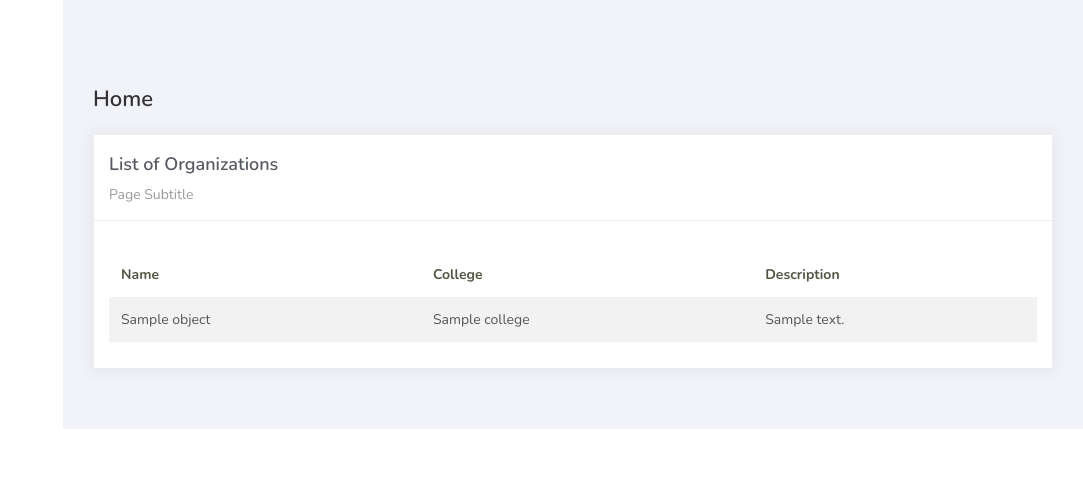
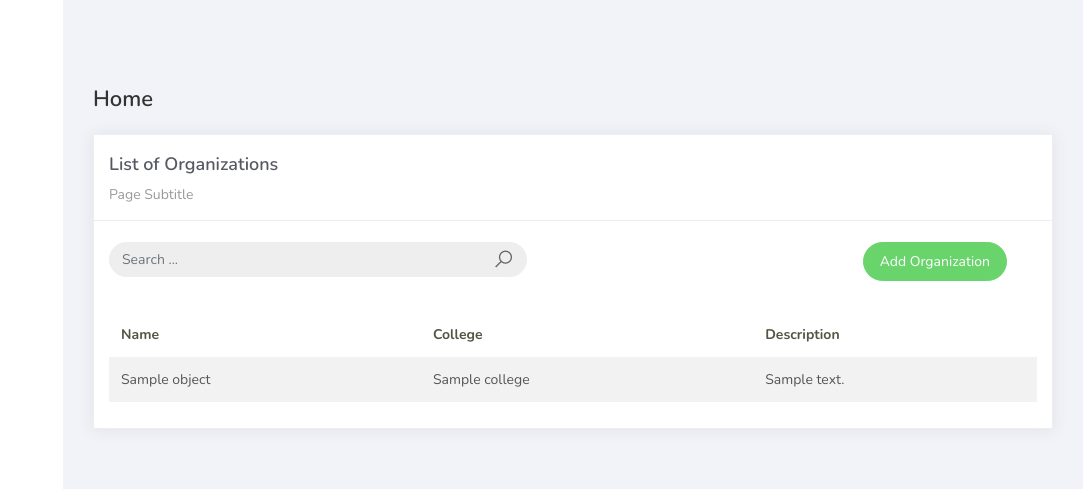
Before and after one commit to takeshii17/PSUsphere, a Django app: template projectsite/templates/org_list.html in a window 1280 px wide. Shown: the part 1703-2192 px from the top of the page, without its empty margins (197-1280 px from the left). Before the commit the page ends 2132 px from the top, so only its background shows below. Run offline with Django 5.2, Linux system fonts and the light colour scheme; the template is opened without the code that fills it: most values are stand-ins (such as "Sample title", 1, 10 or a date in 2020); some libraries are stand-ins or nearby versions.

Commit message:
Resolved merge conflicts

```diff
--- a/projectsite/templates/org_list.html
+++ b/projectsite/templates/org_list.html
@@ -12,6 +12,27 @@
                         <div class="card-title">List of Organizations</div>
                         <div class="card-category">Page Subtitle</div>
                     </div>
+                    <br />
+                    <div class="col-md-12 row">
+                        <div class="col-md-6">
+                            <form class="navbar-left navbar-form nav-search mr-md-3" action="">
+                                <div class="input-group">
+                                    <input type="text" placeholder="Search ..." class="form-control" />
+                                    <div class="input-group-append">
+                                        <span class="input-group-text">
+                                            <i class="la la-search search-icon"></i>
+                                        </span>
+                                    </div>
+                                </div>
+                            </form>
+                        </div>
+                        <div class="col-md-6">
+                            <div class="pull-right">
+                                <a href="{% url 'organization-add' %}" class="btn btn-success btn-rounded">Add Organization</a>
+                            </div>
+                        </div>
+                    </div>
+
                     <div class="card-body">
                         <table class="table table-striped mt-3">
                             <thead>
```
Also changed, not shown: projectsite/templates/org_add.html (line endings or trailing spaces).
